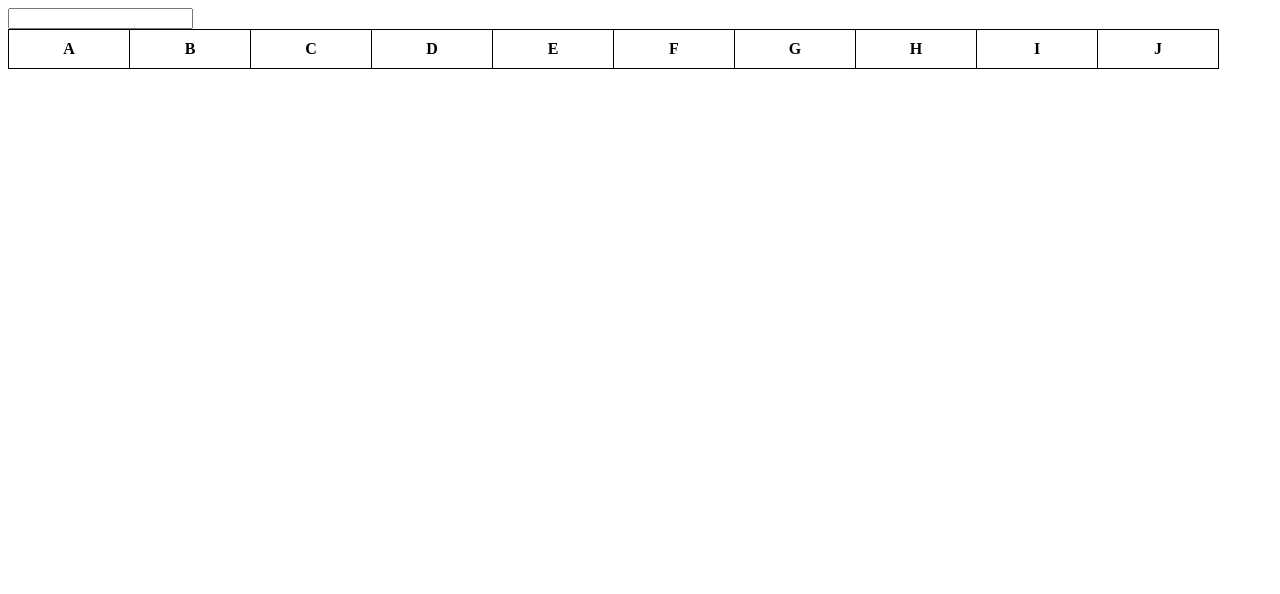
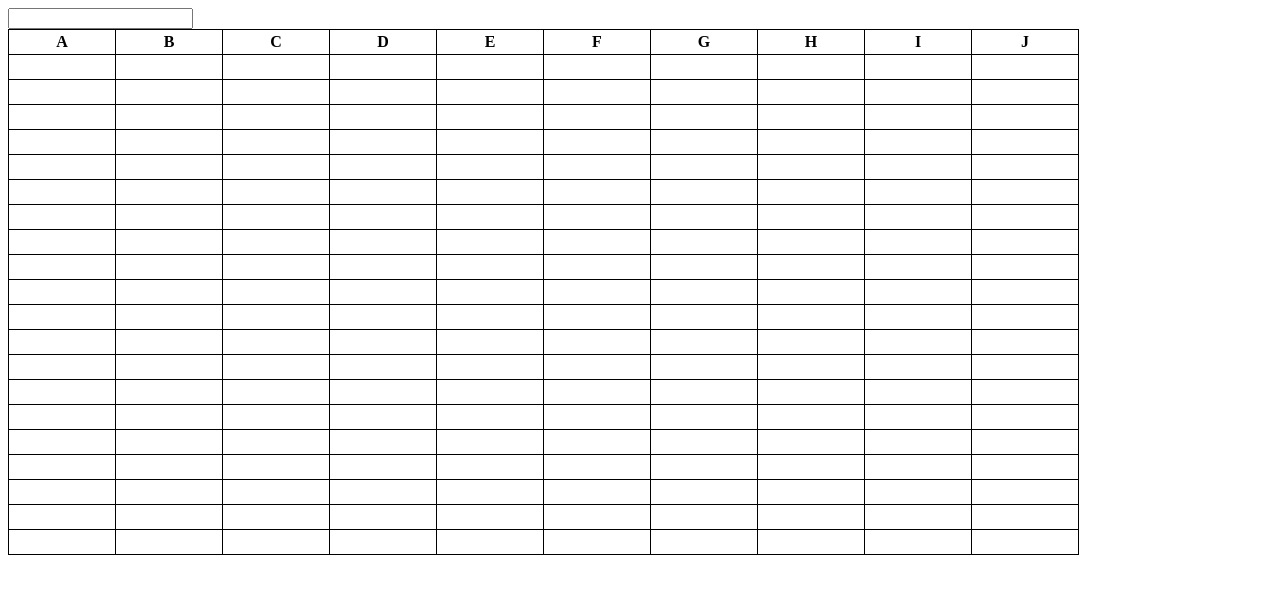
Before and after one commit to YukiOmori/X-Cell, a website: page public/index.html in a window 1280 px wide. Drawn offline with Linux system fonts and the light colour scheme.

Commit message:
add body rendering and its test

```diff
--- a/public/css/styles.css
+++ b/public/css/styles.css
@@ -4,5 +4,6 @@ th,
 td {
 	border: 1px solid black;
 	min-width: 100px;
-	padding: 10px;
+  height: 25px;
+	padding: 3px;
 }
--- a/public/js/bundle.js
+++ b/public/js/bundle.js
@@ -74,7 +74,7 @@ class TableModel {
 module.exports = TableModel;
 },{}],5:[function(require,module,exports){
 const { getLetterRange } = require('./array-util');
-const { removeChildren, createTH } = require('./dom-util');
+const { removeChildren, createTR, createTH, createTD } = require('./dom-util');
 
 class TableView {
 
@@ -89,10 +89,12 @@ class TableView {
 
   initDomRerefences() {
     this.headerRowEl = document.querySelector('THEAD TR');
+    this.sheetBodyEl = document.querySelector('TBODY');
   }
 
   renderTable() {
     this.renderTableHeader();
+    this.renderTableBody();
   }
 
   renderTableHeader() {
@@ -101,6 +103,22 @@ class TableView {
       .map(colLabel => createTH(colLabel))
       .forEach(th => this.headerRowEl.appendChild(th));
   }
+
+  renderTableBody() {
+    const fragment = document.createDocumentFragment();
+    for (let row = 0; row < this.model.numRows; row++) {
+      const tr = createTR();
+      for (let col = 0; col < this.model.numCols; col++) {
+        const position = {col: col, row: row};
+        const value = this.model.getValue(position);
+        const td = createTD(value);
+        tr.appendChild(td);
+      }
+      fragment.appendChild(tr);
+    }
+    removeChildren(this.sheetBodyEl);
+    this.sheetBodyEl.appendChild(fragment);
+  }
 }
 
 module.exports = TableView;
```
Also changed, not shown: client/js/table-view.js (+19 -1 lines), client/js/test/table-view.test.js (+24 -0 lines).
